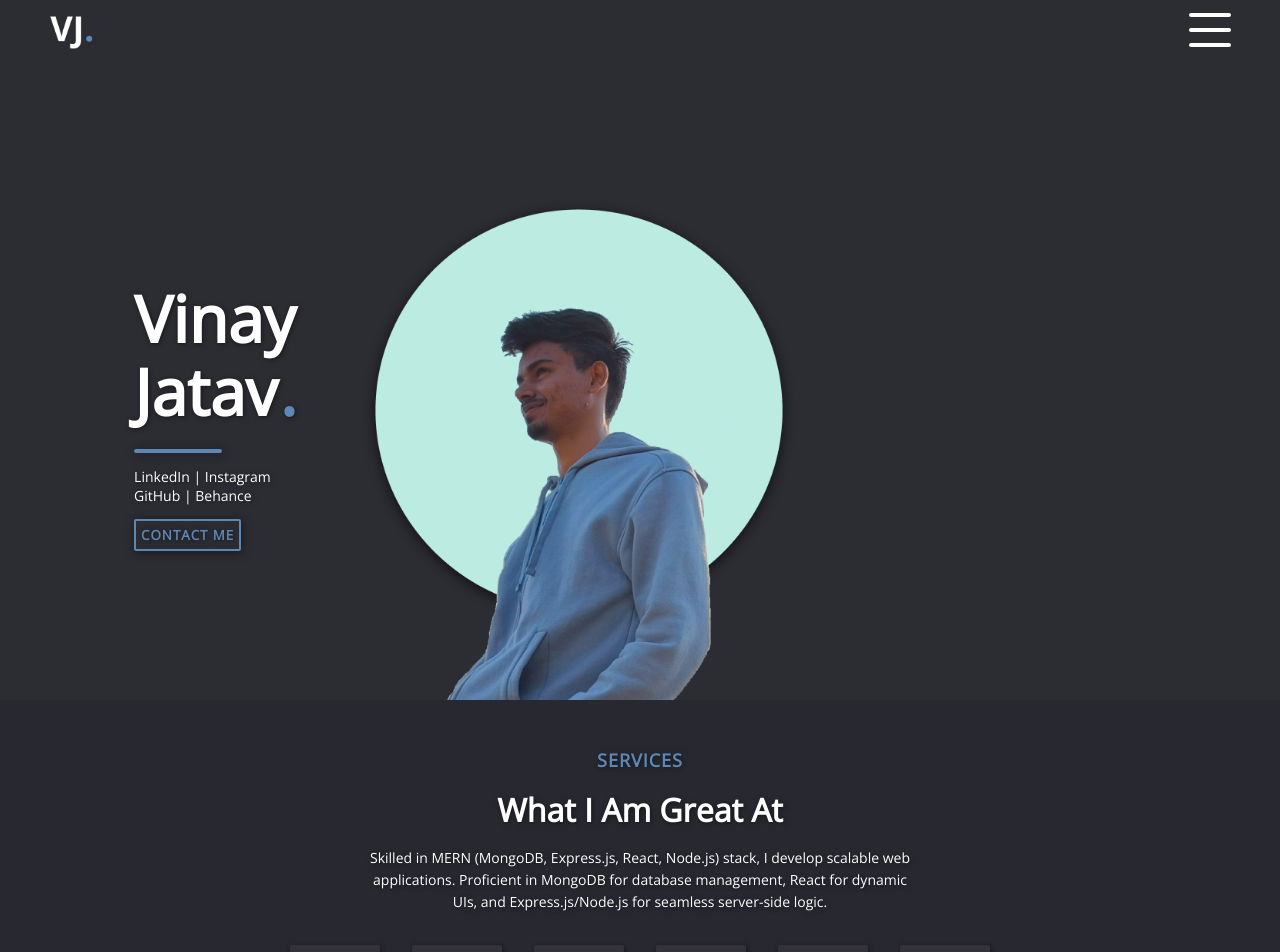
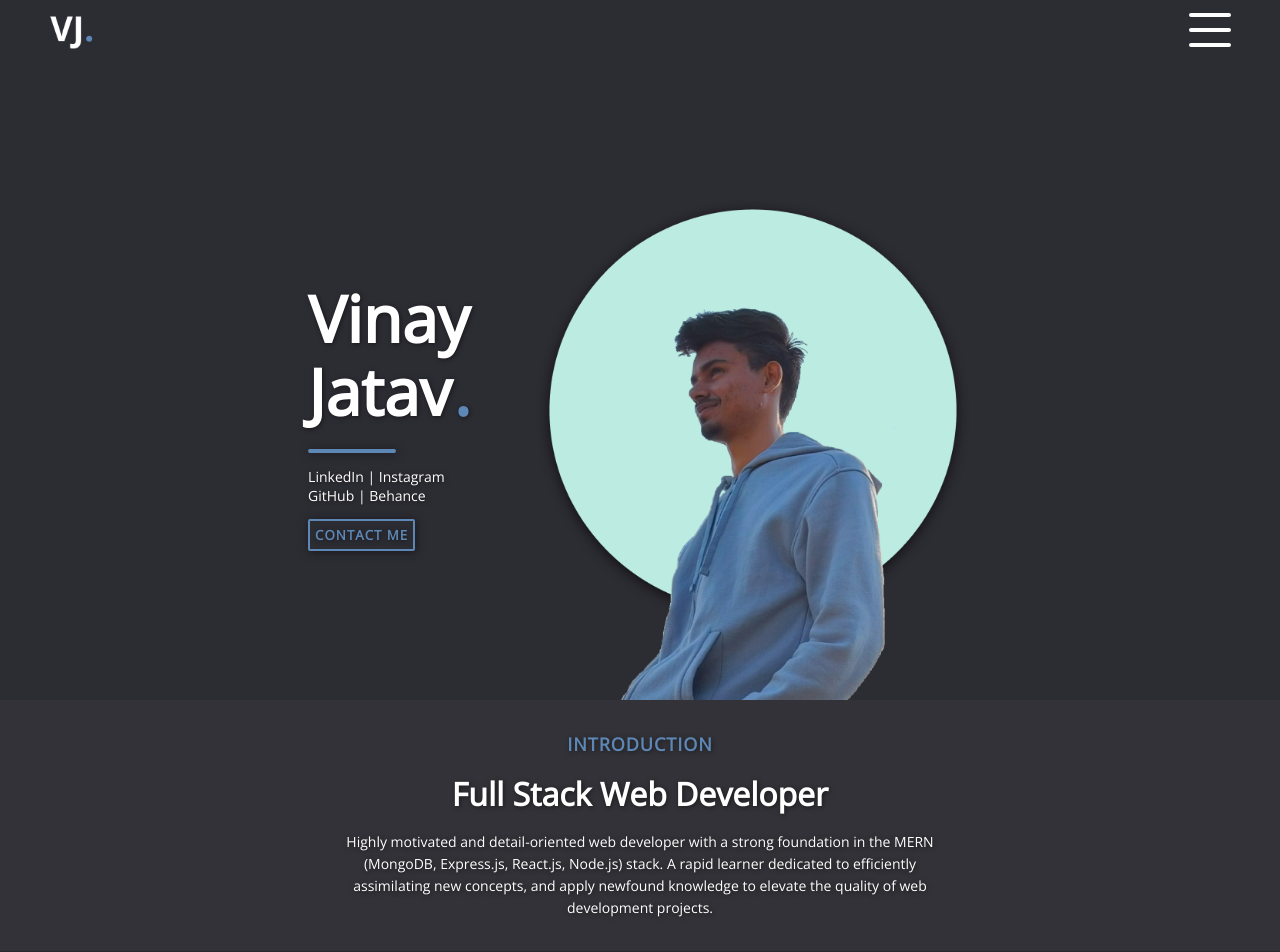
Before and after one commit to VinayJv/portfolio-new, a React (Create React App) app: page / in a window 1280 px wide. Shown: the top 952 px of the page. Built offline with nearby package versions, Linux system fonts and the light colour scheme.

Commit message:
Update Introduction.js

```diff
--- a/src/pages/Introduction/Introduction.css
+++ b/src/pages/Introduction/Introduction.css
@@ -15,8 +15,8 @@
 .introduction-sm-text {
     font-size: 14px;
     line-height: 22px;
-    max-width: 800px;
-    text-align: left;
+    max-width: 600px;
+    text-align: center;
     align-self: center;
     margin-top: 1rem;
 }
@@ -37,7 +37,14 @@
     width: 300px;
     animation: fade-in 1s ease forwards;
 }
-
+.introduction-mobile{
+    display: flex;
+    flex-direction: column;
+    align-items: center;
+    justify-content: center;
+    padding: 2rem 0rem;
+    background-color: #333238;
+}
 .image-container{
     align-self: last baseline;
     height: 90%;
--- a/src/pages/Introduction/Introduction.js
+++ b/src/pages/Introduction/Introduction.js
@@ -17,17 +17,17 @@ export function Introduction() {
                 <div className="image-container">
                     <img src="./images/main.png" alt=""></img>
                 </div>
-                <div className="introduction-text hide-from-mobile">
+                {/* <div className="introduction-text hide-from-mobile">
                     <p className="introduction-header-highlight">INTRODUCTION</p>
                     <p className="lg-text">Full Stack Web</p>
                     <p className="lg-text">Developer</p>
                     <p className="introduction-sm-text">Highly motivated and detail-oriented web developer with a strong foundation in the MERN (MongoDB, Express.js, React.js, Node.js) stack.</p>
-                </div>
+                </div> */}
             </div>
-            <div className="introduction-mobile only-mobile">
+            <div className="introduction-mobile">
                     <p className="introduction-header-highlight introduction-header-highlight-mobile">INTRODUCTION</p>
                     <p className="lg-text">Full Stack Web <span>Developer</span></p>
-                    <p className="introduction-sm-text">Highly motivated and detail-oriented web developer with a strong foundation in the MERN (MongoDB, Express.js, React.js, Node.js) stack.</p>
+                    <p className="introduction-sm-text">Highly motivated and detail-oriented web developer with a strong foundation in the MERN (MongoDB, Express.js, React.js, Node.js) stack. A rapid learner dedicated to efficiently assimilating new concepts, and apply newfound knowledge to elevate the quality of web development projects. </p>
             </div>
         </>);
 }
```
